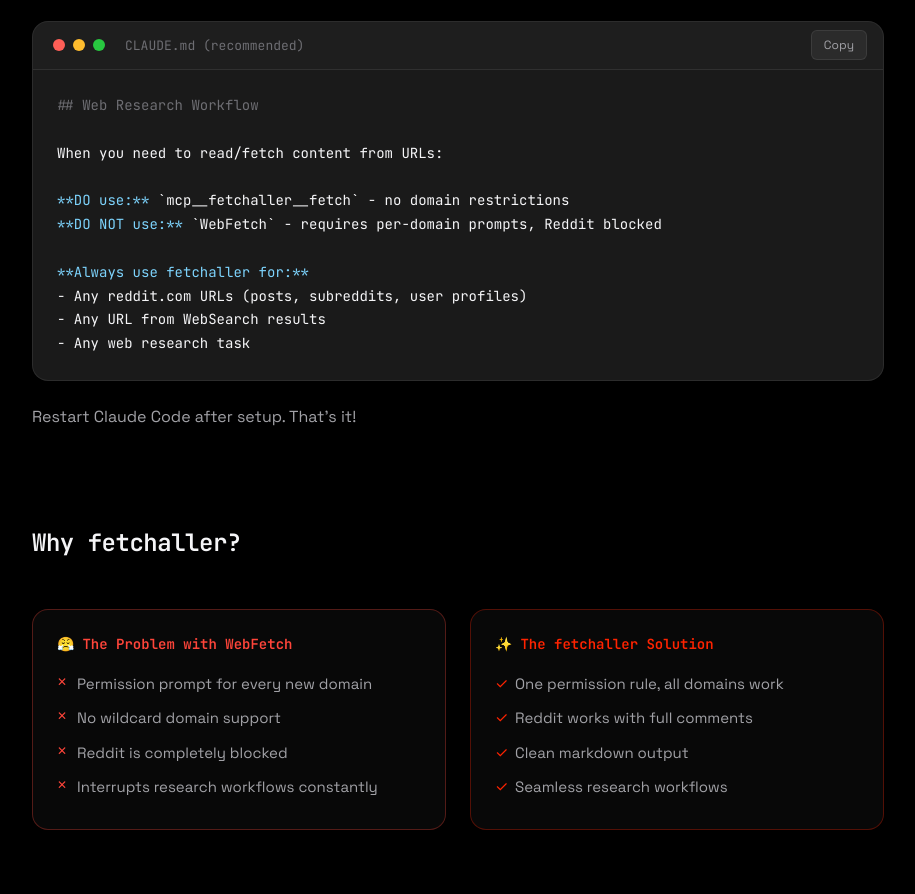
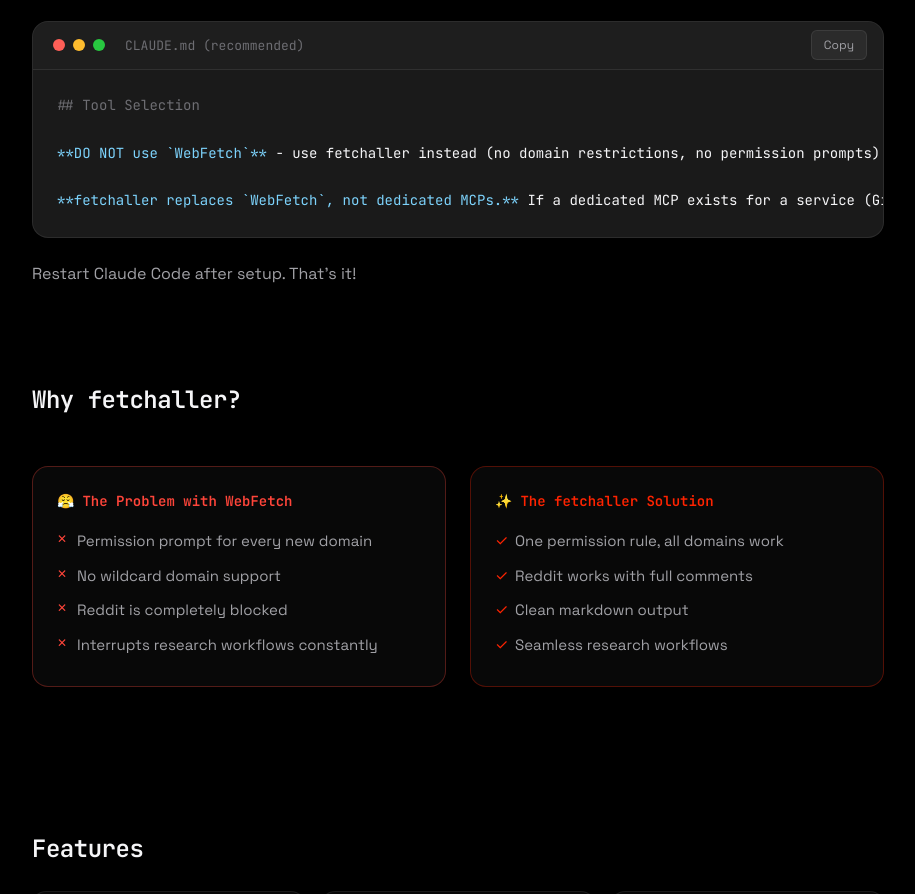
Before and after one commit to Averyy/fetchaller-mcp, a website: page landing/index.html in a window 1280 px wide. Shown: the part 1139-2033 px from the top of the page, without its empty margins (182-1097 px from the left). Drawn offline with Linux system fonts and the light colour scheme.

Commit message:
Clarify tool selection: fetchaller replaces WebFetch, not dedicated MCPs
Simplifies instructions to make hierarchy clear:
- DO NOT use WebFetch (strong prohibition)
- Dedicated MCPs (GitHub, Slack, etc.) take priority over fetchaller
- Use fetchaller for general web fetching

```diff
--- a/landing/index.html
+++ b/landing/index.html
@@ -658,17 +658,11 @@
                         <button class="copy-btn" onclick="copyCode(this, 'claude-md-code')">Copy</button>
                     </div>
                     <div class="code-body">
-<pre id="claude-md-code"><span class="code-comment">## Web Research Workflow</span>
+<pre id="claude-md-code"><span class="code-comment">## Tool Selection</span>
 
-When you need to read/fetch content from URLs:
+<span class="code-key">**DO NOT use `WebFetch`**</span> - use fetchaller instead (no domain restrictions, no permission prompts).
 
-<span class="code-key">**DO use:**</span> `mcp__fetchaller__fetch` - no domain restrictions
-<span class="code-key">**DO NOT use:**</span> `WebFetch` - requires per-domain prompts, Reddit blocked
-
-<span class="code-key">**Always use fetchaller for:**</span>
-- Any reddit.com URLs (posts, subreddits, user profiles)
-- Any URL from WebSearch results
-- Any web research task</pre>
+<span class="code-key">**fetchaller replaces `WebFetch`, not dedicated MCPs.**</span> If a dedicated MCP exists for a service (GitHub, Slack, etc.), use that MCP instead. Use fetchaller for general web fetching.</pre>
                     </div>
                 </div>
 
```
Also changed, not shown: CLAUDE.md (+3 -9 lines), README.md.
